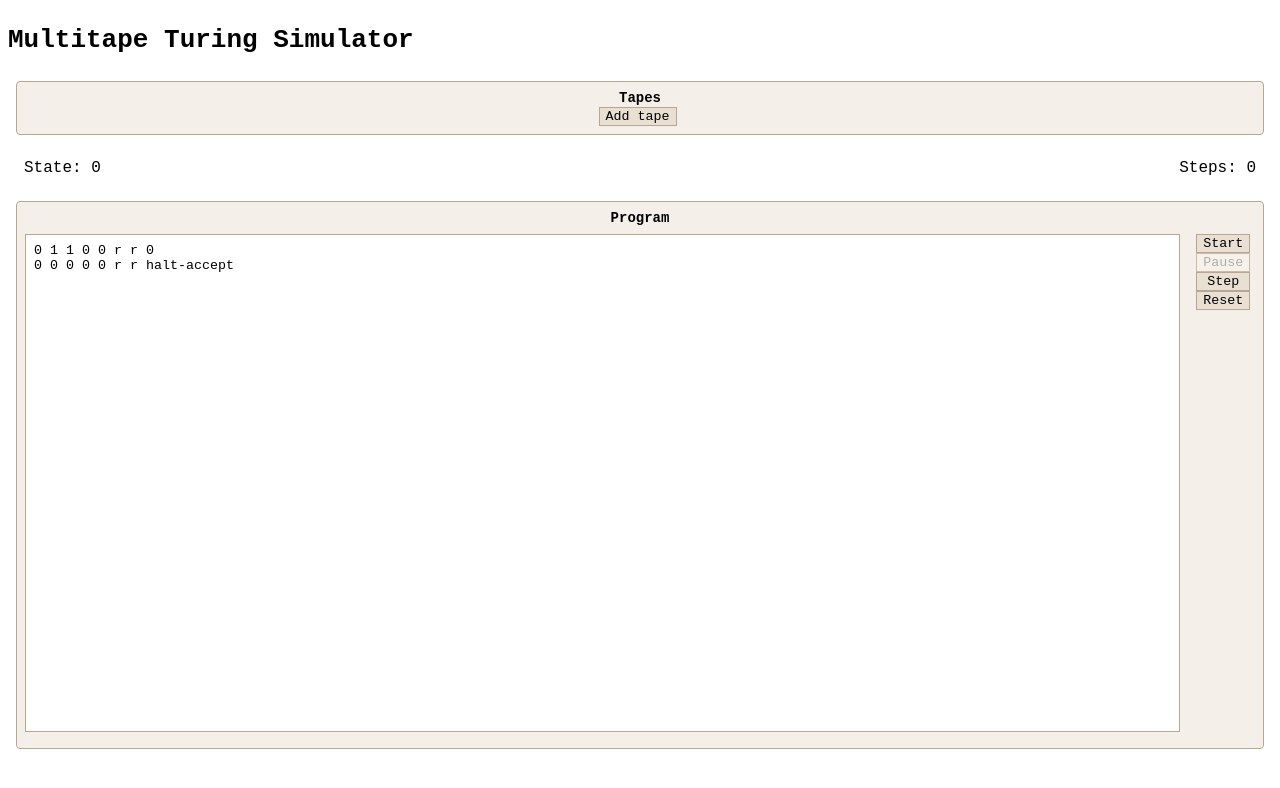
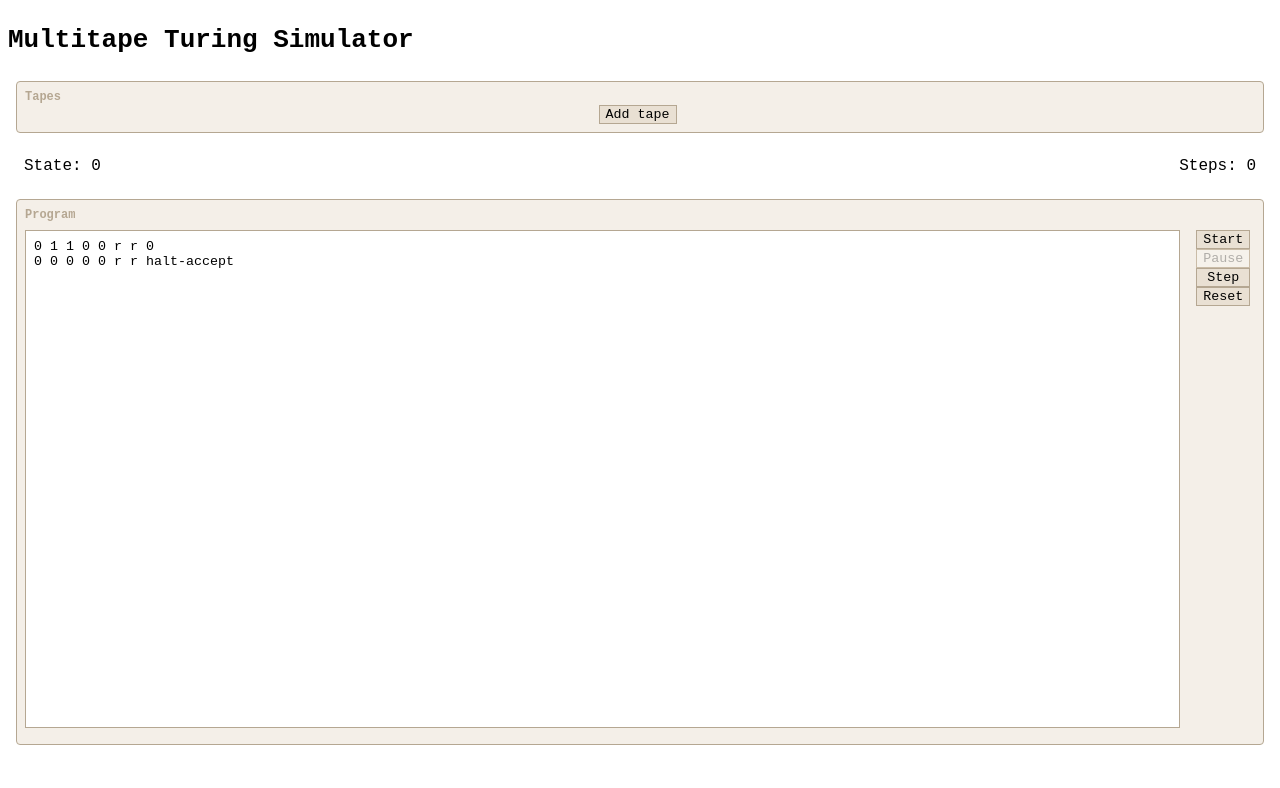
Before and after one commit to gabriellebzhu/multitape-turing-machine-simulator, a React app: page / in a window 1280 px wide. Shown: the top 788 px of the page. Built offline with nearby package versions, Linux system fonts and the light colour scheme.

Commit message:
update title styling

```diff
--- a/src/components/machine/tape/index.scss
+++ b/src/components/machine/tape/index.scss
@@ -14,16 +14,18 @@
     flex-direction: column;
   }
 
-  &__title {
-    align-content: flex-start;
-    width: 100%;
-  }
 
-  &__title > h2 {
-    color: #b5a792;
-  }
 }
 
+.title {
+  align-content: flex-start;
+  width: 100%;
+}
+
+.title > h2 {
+  font-size: small;
+  color: #b5a792;
+}
 
 .tape-display {
   padding: .5rem .25rem;
@@ -58,6 +60,8 @@
       grid-column-start: 2;
       grid-column-end: 2;
       font-size: 11px;
+      display: flex;
+      justify-content: center;
     }
     &__first {
       grid-row-start: 2;
```
